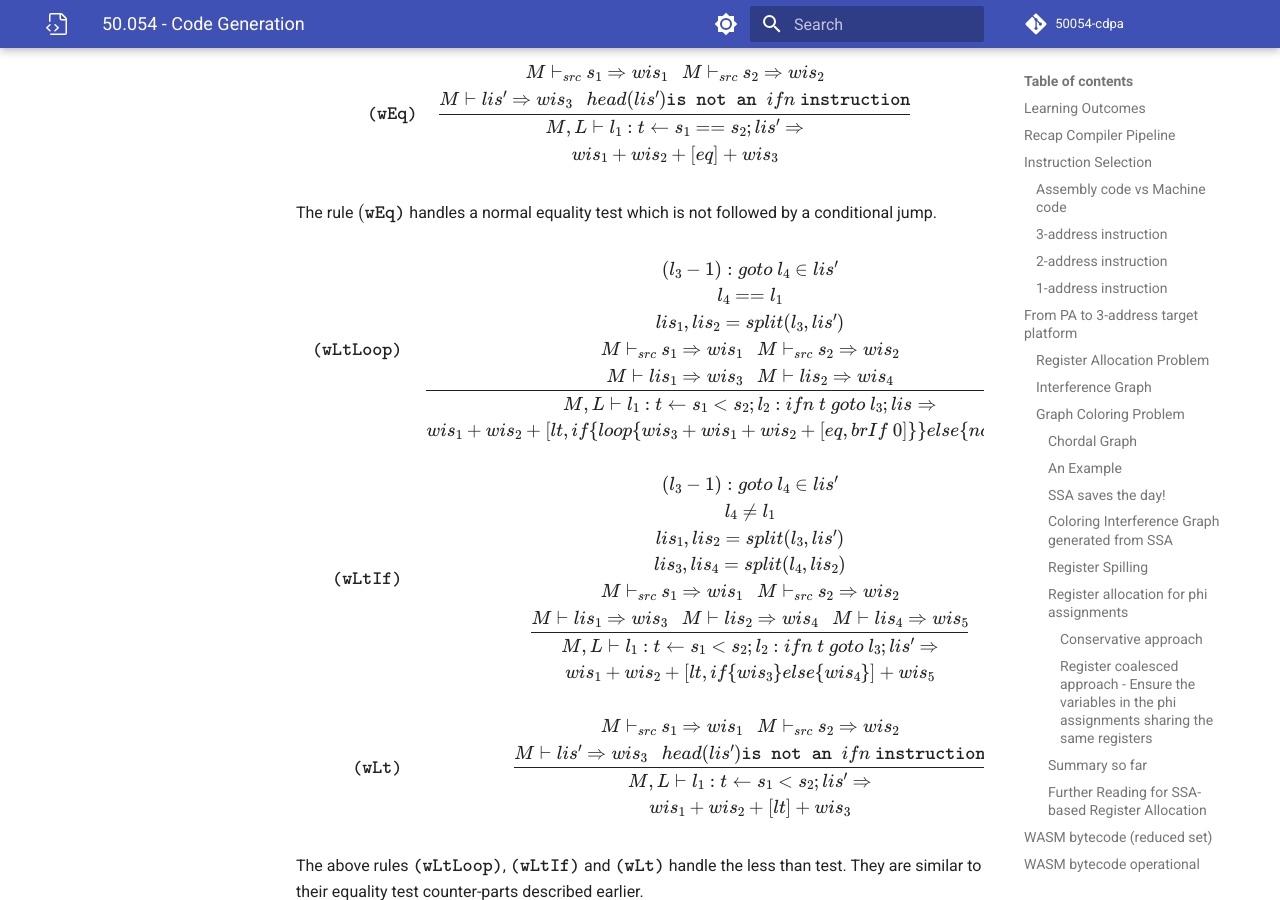
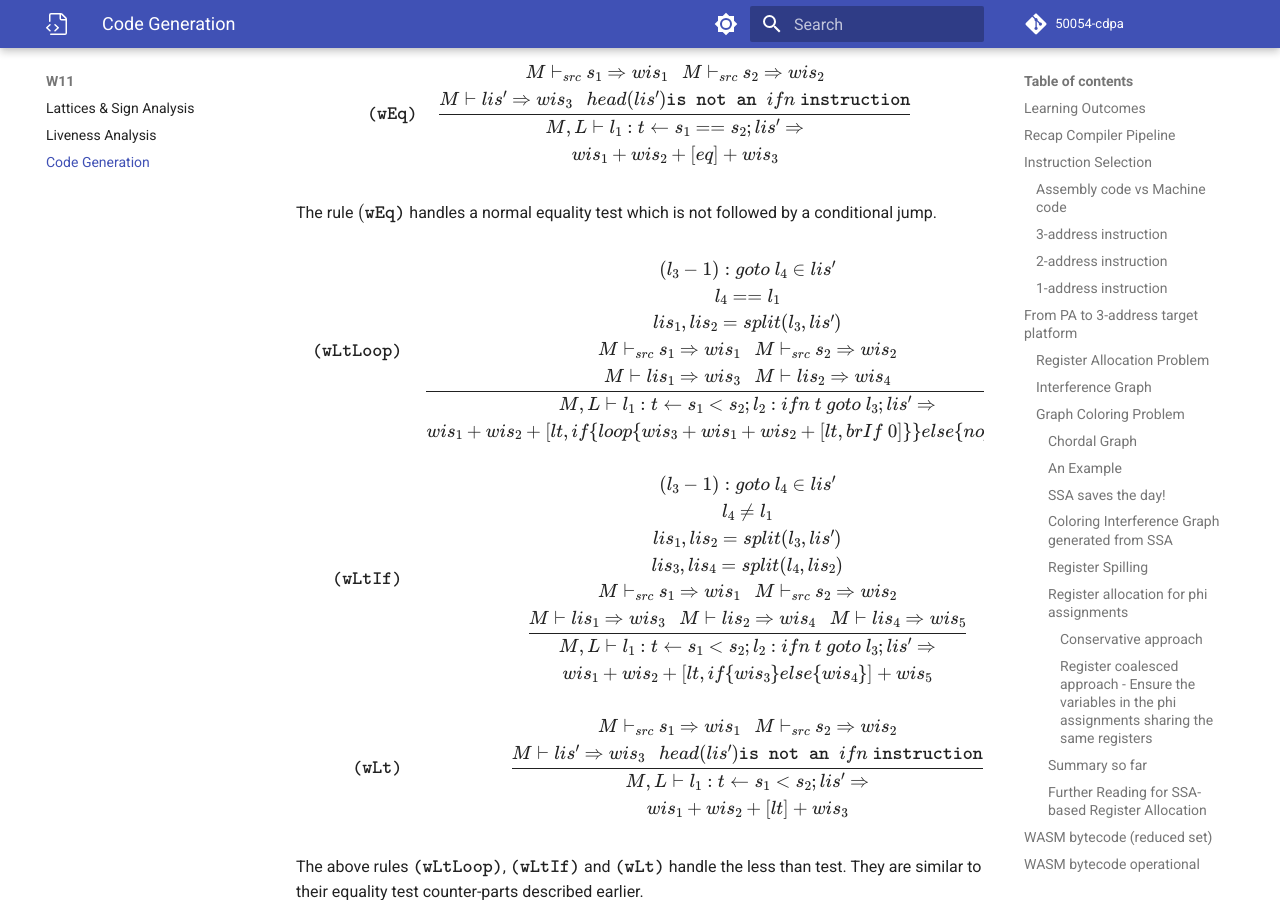
Before and after one commit to 50054-cdpa/notes, an MkDocs documentation site: the page built from docs/code_generation_wasm.md, in a window 1280 px wide and 900 px high, scrolled down 25887 px. Built offline with MkDocs 1.6.1 and Material for MkDocs 9.7.7, drawn with Linux system fonts in a browser that asks for light colours; some web fonts are replaced; comment, search, counter and statistics services are not loaded; some of the changed text lies outside the part shown.

Commit message:
fixed typos i ncode_genereation_wasm and fixed the link in mkdocs.yml

```diff
--- a/docs/code_generation_wasm.md
+++ b/docs/code_generation_wasm.md
@@ -969,7 +969,7 @@
                     M \vdash_{src} s_1 \Rightarrow wis_1 \ \ \ M \vdash_{src} s_2 \Rightarrow wis_2 \\
                     M \vdash lis_1 \Rightarrow wis_3 \ \ \ M \vdash lis_2 \Rightarrow wis_4 \\
                     \hline
-                    M, L \vdash l_1:t \leftarrow s_1 == s_2; l_2:ifn\ t\ goto\ l_3 ; lis \Rightarrow \\
+                    M, L \vdash l_1:t \leftarrow s_1 == s_2; l_2:ifn\ t\ goto\ l_3 ; lis' \Rightarrow \\
                      wis_1 + wis_2 + [eq, if \{ loop \{ wis_3 + wis_1 + wis_2 + [ eq, brIf\ 0 ] \} \} else \{ nop \}] + wis_4
                 \end{array}
 \\ \\
@@ -1014,8 +1014,8 @@
                     M \vdash_{src} s_1 \Rightarrow wis_1 \ \ \ M \vdash_{src} s_2 \Rightarrow wis_2 \\
                     M \vdash lis_1 \Rightarrow wis_3 \ \ \ M \vdash lis_2 \Rightarrow wis_4 \\
                     \hline
-                    M, L \vdash l_1:t \leftarrow s_1 < s_2; l_2:ifn\ t\ goto\ l_3 ; lis \Rightarrow \\
-                     wis_1 + wis_2 + [lt, if \{ loop \{ wis_3 + wis_1 + wis_2 + [ eq, brIf\ 0 ] \} \} else \{ nop \}] + wis_4
+                    M, L \vdash l_1:t \leftarrow s_1 < s_2; l_2:ifn\ t\ goto\ l_3 ; lis' \Rightarrow \\
+                     wis_1 + wis_2 + [lt, if \{ loop \{ wis_3 + wis_1 + wis_2 + [ lt, brIf\ 0 ] \} \} else \{ nop \}] + wis_4
                 \end{array}
 \\ \\
      {\tt (wLtIf)} & \begin{array}{c}
--- a/mkdocs.yml
+++ b/mkdocs.yml
@@ -37,7 +37,7 @@
   - W11:
     - "Lattices & Sign Analysis":              "sign_analysis_lattice.md"
     - "Liveness Analysis":                     "liveness_analysis.md"
-    - "Code Generation":                       "code_generation.md"
+    - "Code Generation":                       "code_generation_wasm.md"
   - W12:
     - "Information Flow Analysis":             "advanced_static_analysis.md"
 
```
Also changed, not shown: other parts of docs/code_generation_wasm.md (+4 -4 lines).
